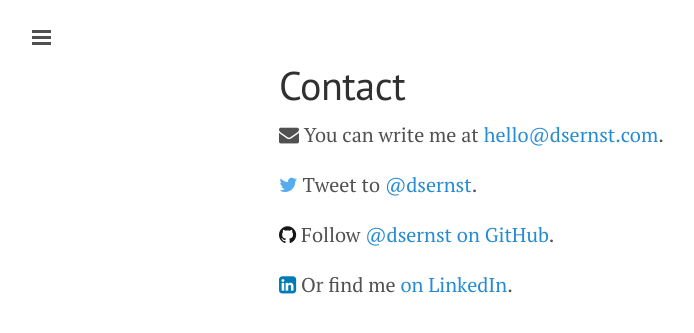
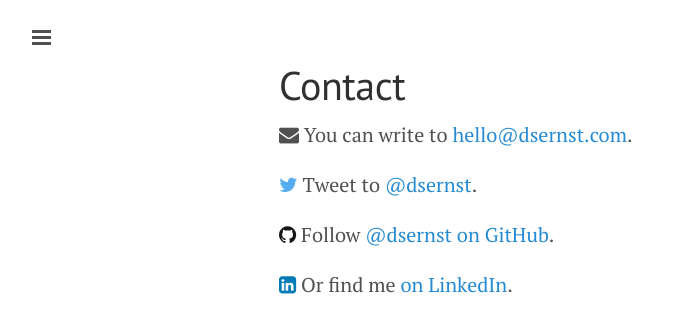
Before and after one commit to dsernst/quotes, a Jekyll site: the page built from contact.md, in a window 1280 px wide. Shown: the top 333 px of the page, without its empty margins (1-695 px from the left). Built offline with Jekyll 4.4.1, drawn with Linux system fonts in a browser that asks for light colours; nearby versions of some CDN libraries.

Commit message:
cleanup: Contact page

```diff
--- a/contact.md
+++ b/contact.md
@@ -3,7 +3,7 @@ layout: page
 title: Contact
 ---
 
-<i class="fa fa-envelope"></i> You can write me at [hello@dsernst.com](mailto:hello@dsernst.com).
+<i class="fa fa-envelope"></i> You can write to [hello@dsernst.com](mailto:hello@dsernst.com).
 
 <i class="fa fa-twitter"></i> Tweet to [@dsernst](https://twitter.com/dsernst).
 
```
